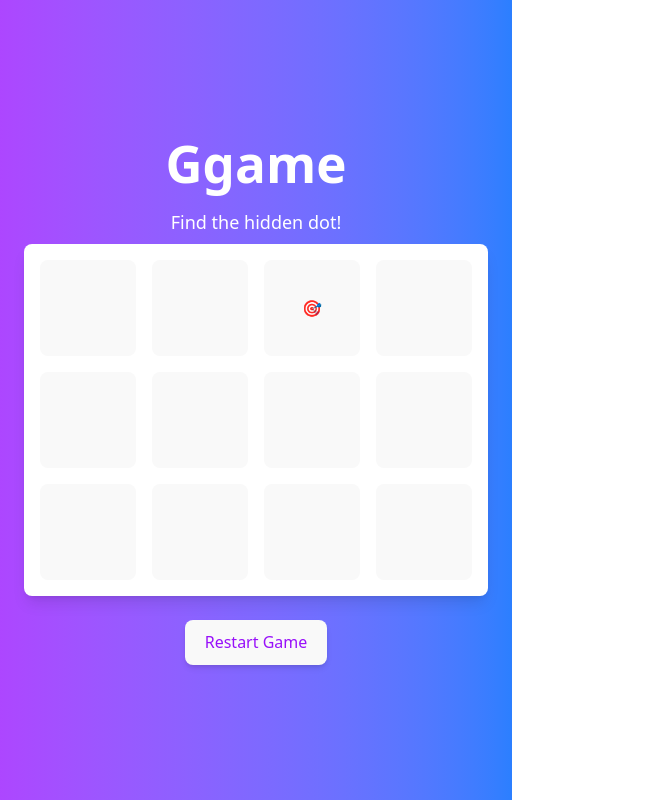
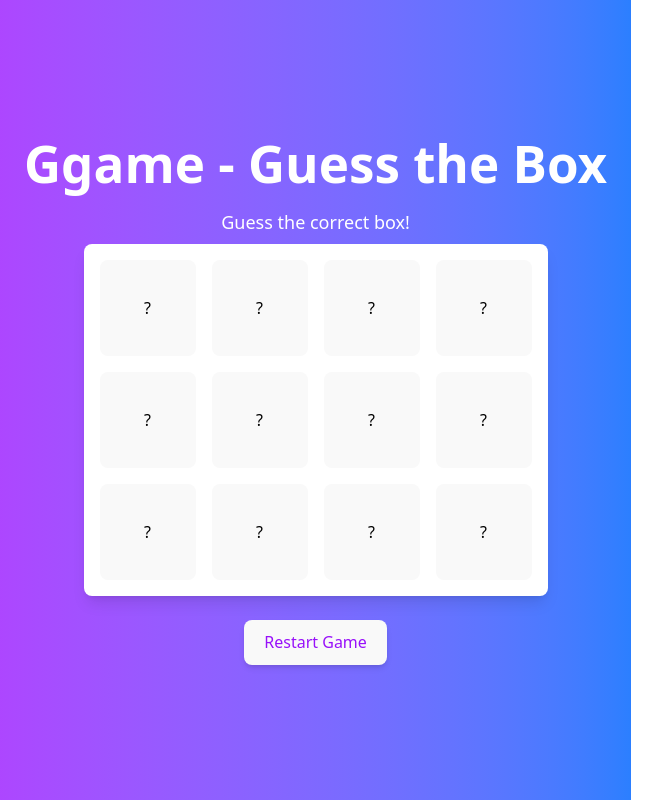
Before and after one commit to Kimmie38/React-Assignment-Boxes, a React (Vite) app: page / in a window 1280 px wide. Shown: the whole page, without its empty margins (0-670 px from the left). Built offline with nearby package versions, Linux system fonts and the light colour scheme.

Commit message:
updated files

```diff
--- a/src/Ggame.jsx
+++ b/src/Ggame.jsx
@@ -4,28 +4,34 @@ const GRID_SIZE = 12;
 
 const Ggame = () => {
   const [targetBox, setTargetBox] = useState(Math.floor(Math.random() * GRID_SIZE));
-  const [message, setMessage] = useState("Find the hidden dot!");
+  const [message, setMessage] = useState("Guess the correct box!");
+  const [attempts, setAttempts] = useState(0);
 
   const handleBoxClick = (index) => {
+    setAttempts(attempts + 1);
     if (index === targetBox) {
-      setMessage("🎉 You found the hidden dot! You win!");
+      setMessage(`🎉 Correct! You found it in ${attempts + 1} tries!`);
     } else {
-      setMessage("Wrong box! The dot moved!");
-      setTimeout(() => {
-        setTargetBox(Math.floor(Math.random() * GRID_SIZE));
-        setMessage("Find the hidden dot!");
-      }, 800);
+      const difference = Math.abs(index - targetBox);
+      if (difference <= 2) {
+        setMessage("🔥 Very close! Try again!");
+      } else if (difference <= 4) {
+        setMessage("🌟 Close! Keep guessing!");
+      } else {
+        setMessage("❄️ Far away! Try a different box!");
+      }
     }
   };
 
   const restartGame = () => {
     setTargetBox(Math.floor(Math.random() * GRID_SIZE));
-    setMessage("Find the hidden dot!");
+    setMessage("Guess the correct box!");
+    setAttempts(0);
   };
 
   return (
     <div className="flex flex-col items-center justify-center min-h-screen bg-gradient-to-r from-purple-500 to-blue-500 p-6">
-      <h1 className="text-3xl font-bold text-white mb-4">Ggame</h1>
+      <h1 className="text-3xl font-bold text-white mb-4">Ggame - Guess the Box</h1>
       <p className="mb-2 text-lg text-white">{message}</p>
       <div className="grid grid-cols-4 gap-4 p-4 bg-white rounded-lg shadow-lg">
         {Array.from({ length: GRID_SIZE }).map((_, index) => (
@@ -34,7 +40,7 @@ const Ggame = () => {
             onClick={() => handleBoxClick(index)}
             className="w-24 h-24 bg-gray-300 text-black font-bold rounded-lg flex items-center justify-center hover:bg-gray-400"
           >
-            {index === targetBox ? "🎯" : ""}
+            ?
           </button>
         ))}
       </div>
```
